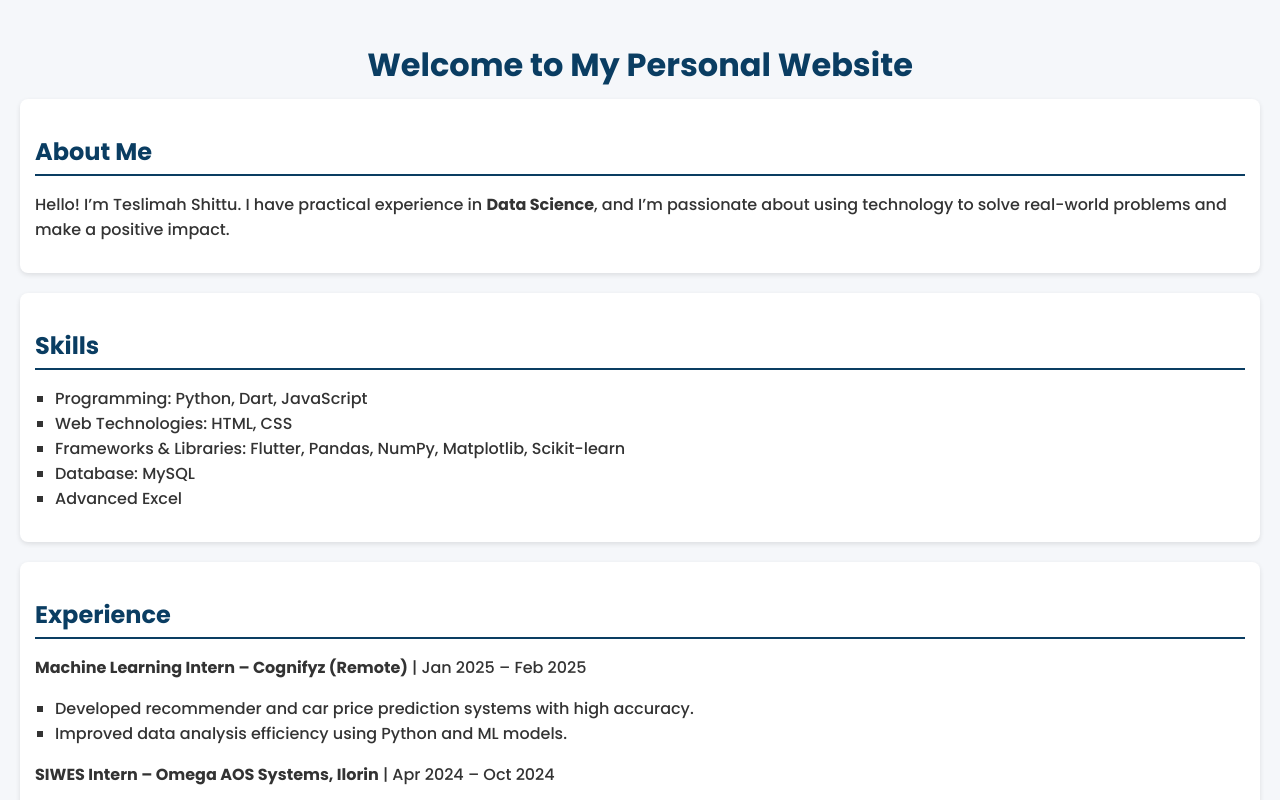
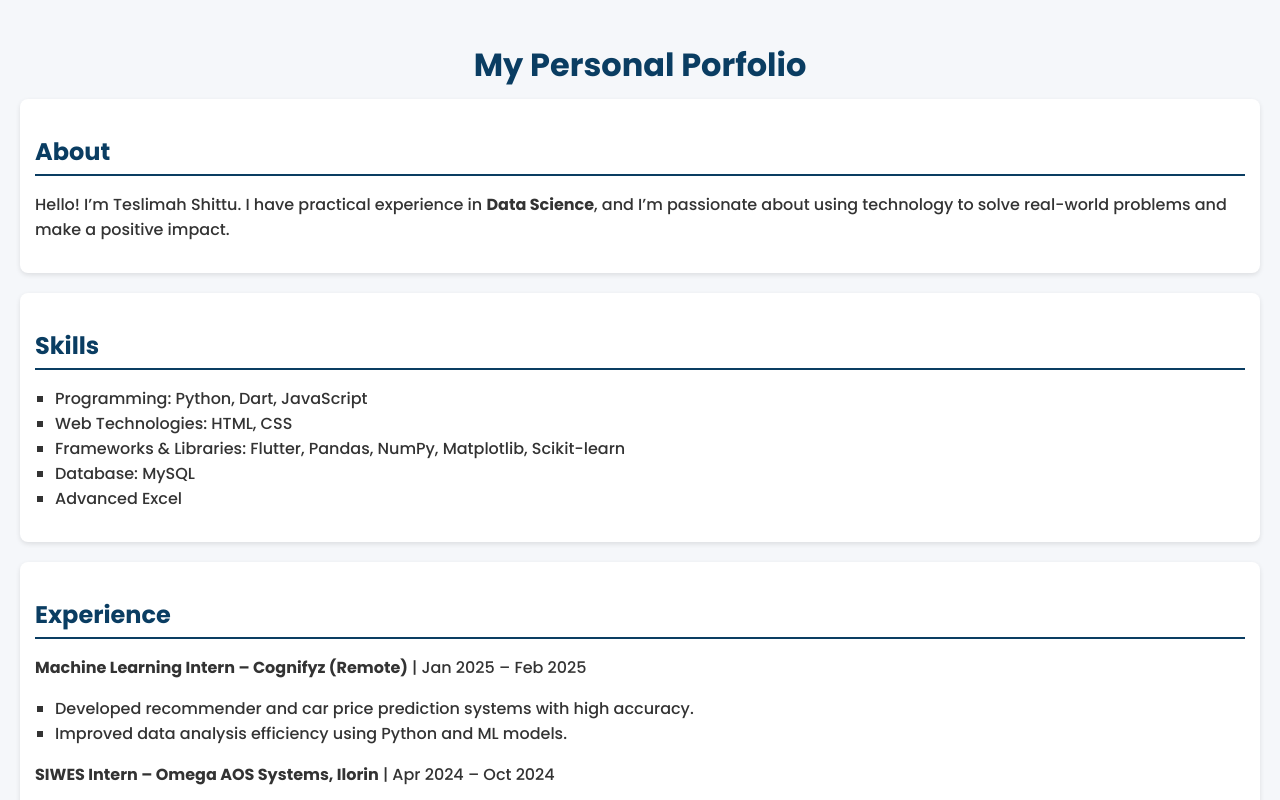
Before and after one commit to tesleemah/Singlepagewebsite, a plain HTML site: page index.html in a window 1280 px wide. Shown: the top 800 px of the page. Drawn offline with Linux system fonts and the light colour scheme.

Commit message:
Update index.html

```diff
--- a/index.html
+++ b/index.html
@@ -12,10 +12,10 @@
 </head>
 <body>
 
-  <h1>Welcome to My Personal Website</h1>
+  <h1>My Personal Porfolio</h1>
 
   <div class="about">
-    <h2>About Me</h2>
+    <h2>About</h2>
     <p>
       Hello! I’m Teslimah Shittu.
       I have practical experience in <strong>Data Science</strong>,  and I’m passionate about using technology to solve real-world problems and make a positive impact.
```
